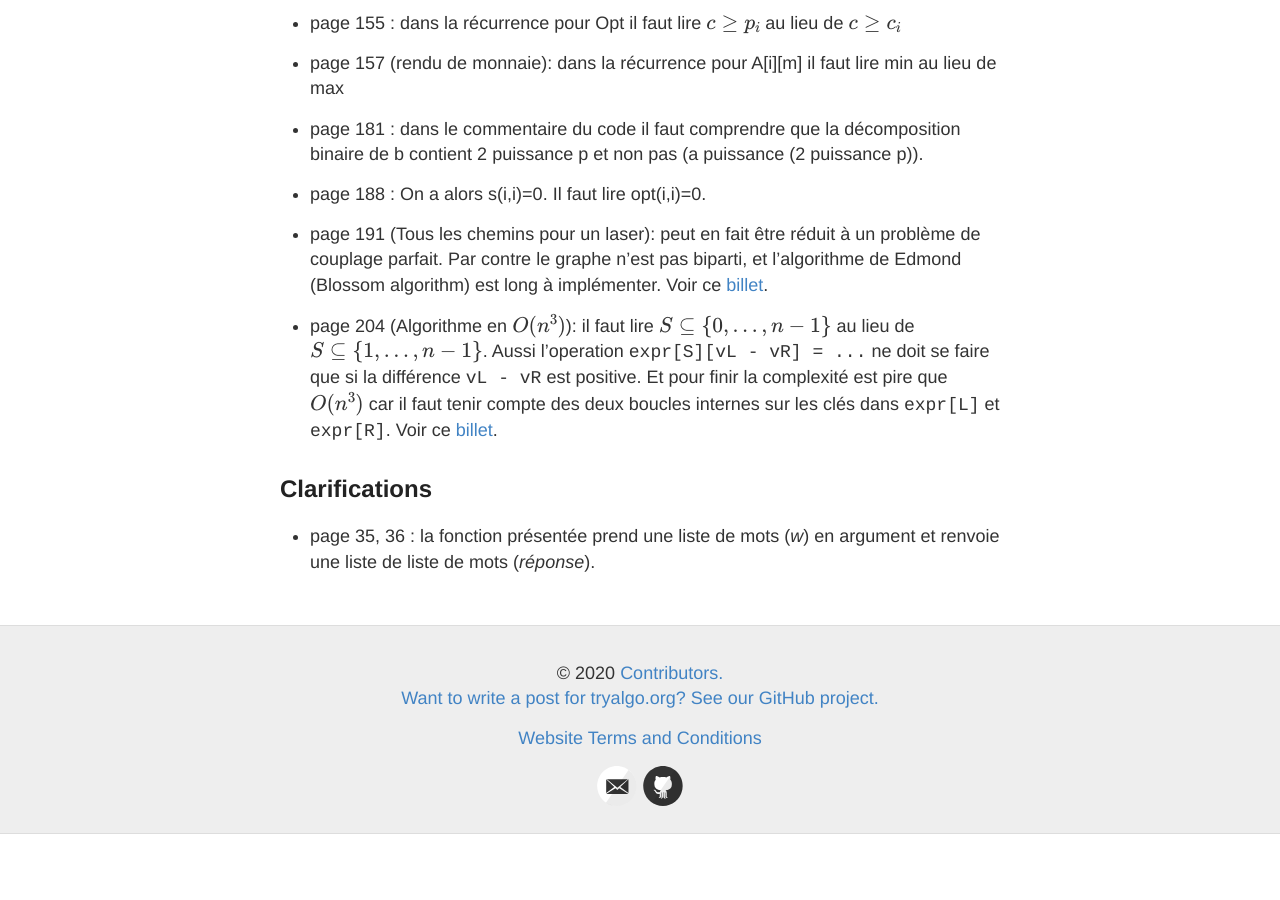
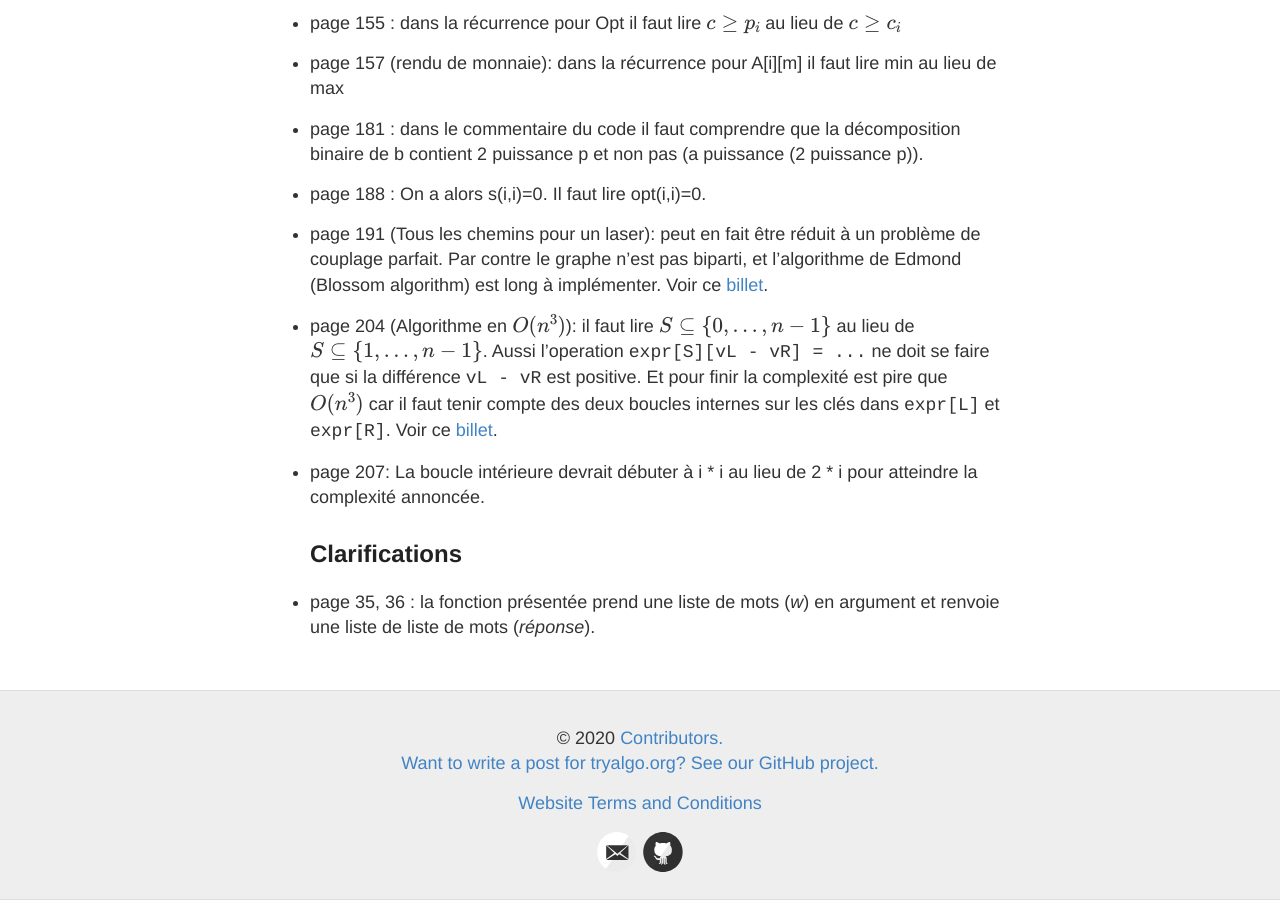
Before and after one commit to jilljenn/tryalgo.org, a Jekyll site: the page built from errata.md, in a window 1280 px wide and 900 px high, scrolled down 2257 px. Built offline with Jekyll 4.4.1, drawn with Linux system fonts in a browser that asks for light colours; nearby versions of some CDN libraries; formulas are drawn with MathJax 3; comment, search, counter and statistics services are not loaded; before the commit the page ends 3091 px from its top, so only the background shows below that.

```diff
--- a/errata.md
+++ b/errata.md
@@ -74,6 +74,7 @@
 
 - page 204 (Algorithme en \\(O(n^3)\\)): il faut lire \\(S \subseteq\\{0,\ldots,n-1\\}\\) au lieu de \\( S \subseteq\\{1,\ldots,n-1\\} \\).  Aussi l'operation `expr[S][vL - vR] = ...` ne doit se faire que si la différence `vL - vR` est  positive.  Et pour finir la complexité est pire que $O(n^3)$ car il faut tenir compte des deux boucles internes sur les clés dans `expr[L]` et `expr[R]`.  Voir ce [billet]({% post_url en/2017-06-29-le-compte-est-bon %}).
 
+- page 207: La boucle intérieure devrait débuter à i * i au lieu de 2 * i pour atteindre la complexité annoncée.
 ## Clarifications
 
 - page 35, 36 : la fonction présentée prend une liste de mots (*w*) en argument et renvoie une liste de liste de mots (*réponse*).
```
Also changed, not shown: errata-en.md (+2 -0 lines).
